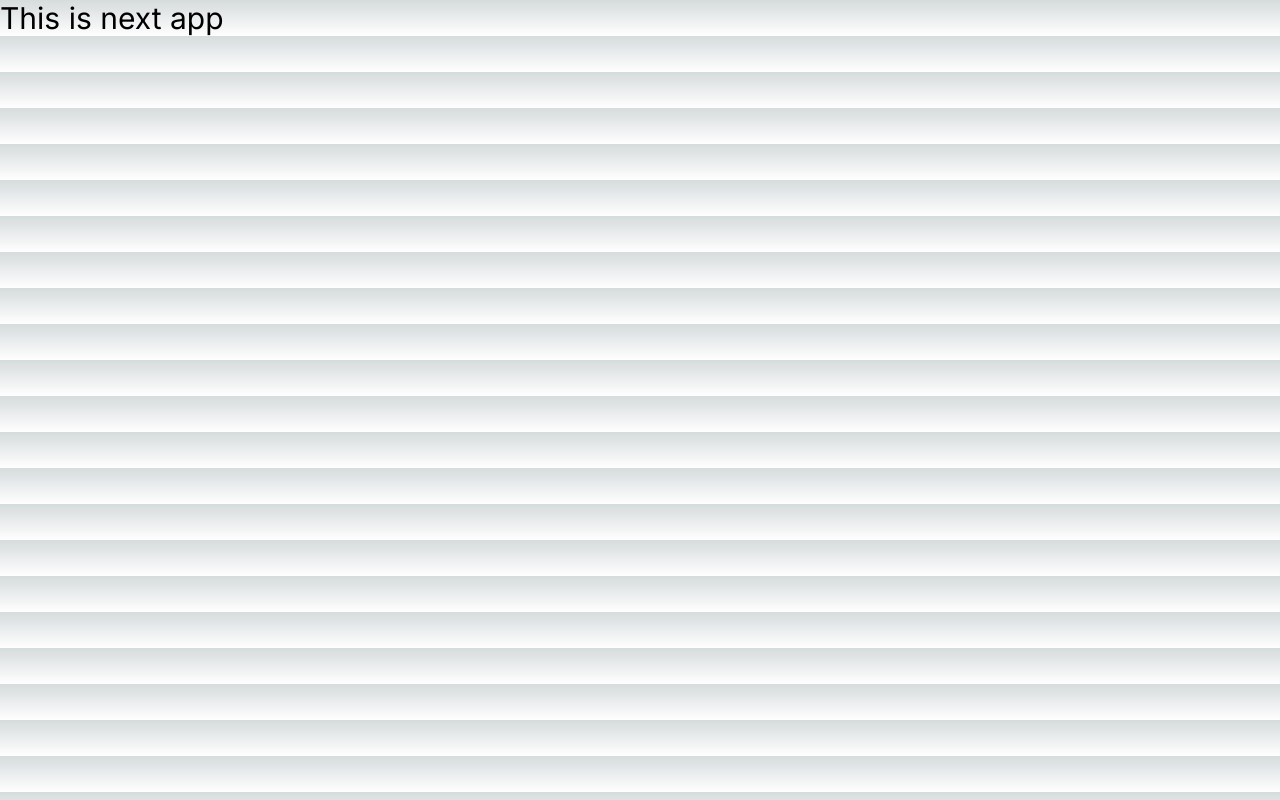
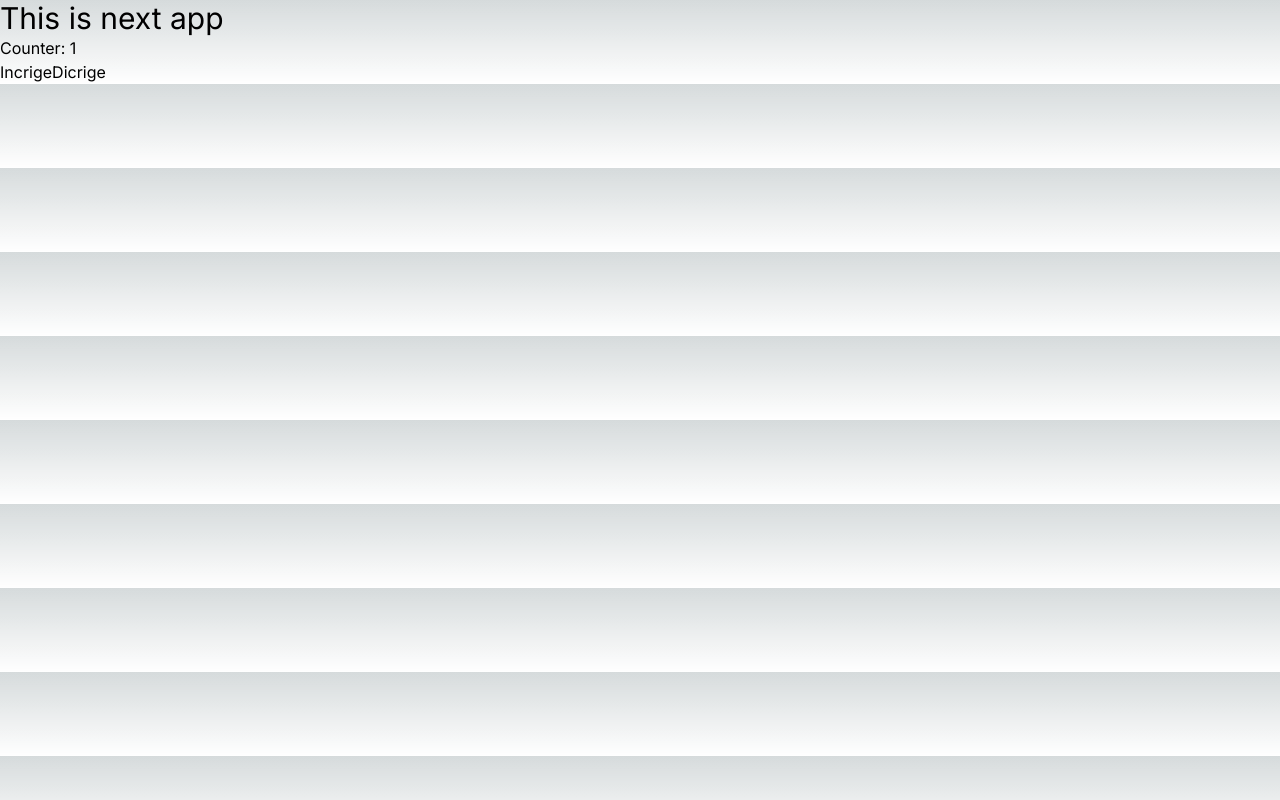
Before and after one commit to salman-farcy/my-next.js-app, a Next.js app: page / in a window 1280 px wide. Built offline with nearby package versions, Linux system fonts and the light colour scheme.

Commit message:
Dive Deep Into Server Component

```diff
--- a/src/app/page.js
+++ b/src/app/page.js
@@ -111,14 +111,16 @@
 //     </main>
 //   );
 // }
+"use client";
 
-
-import React from 'react';
+import Counter from '@/component/Counter/Counter';
 
 const HomePage = () => {
+  // console.log('Hello World');
   return (
     <div>
       <h1 className='text-3xl'>This is next app</h1>
+      <Counter />
     </div>
   );
 };
--- /dev/null
+++ b/src/component/Counter/Counter.jsx
@@ -0,0 +1,17 @@
+
+"use client";
+
+import { useState } from "react";
+
+const Counter = () => {
+     const [counter, setCounter] = useState(1)
+     return (
+          <div>
+               <h2>Counter: {counter} </h2>
+               <button onClick={() => setCounter(counter + 1)} className='btn bg-red-500 p-3'>Incrige</button>
+               <button onClick={() => setCounter(counter - 1)} className='btn bg-red-800 p-3'>Dicrige</button>
+          </div>
+     );
+};
+
+export default Counter;
```
